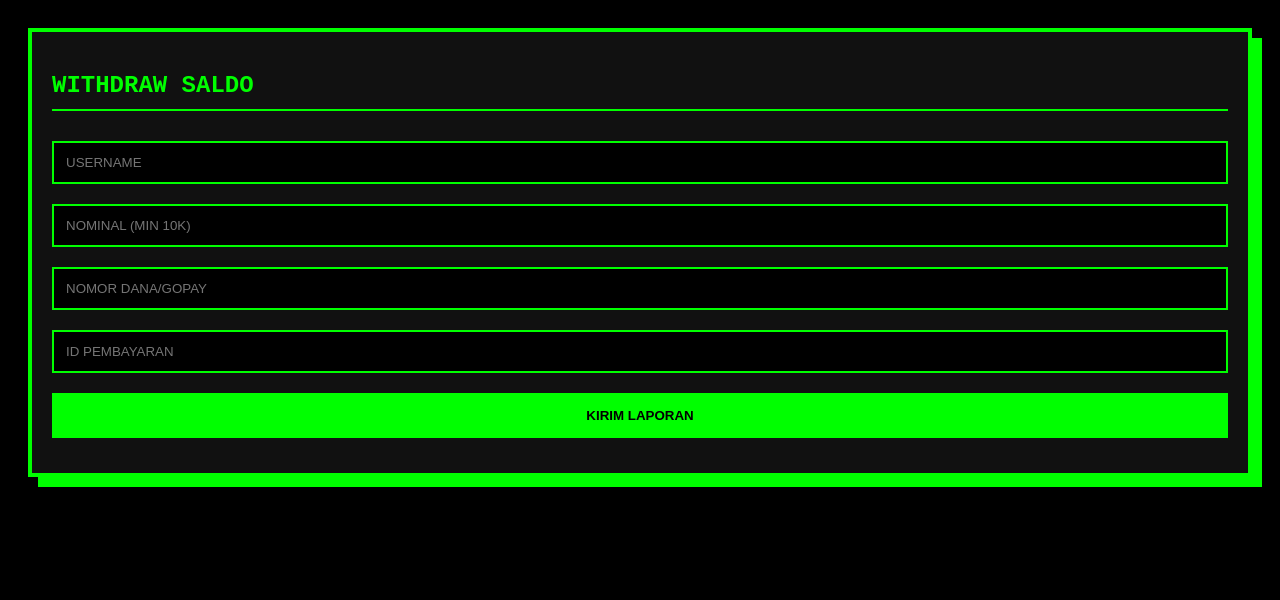
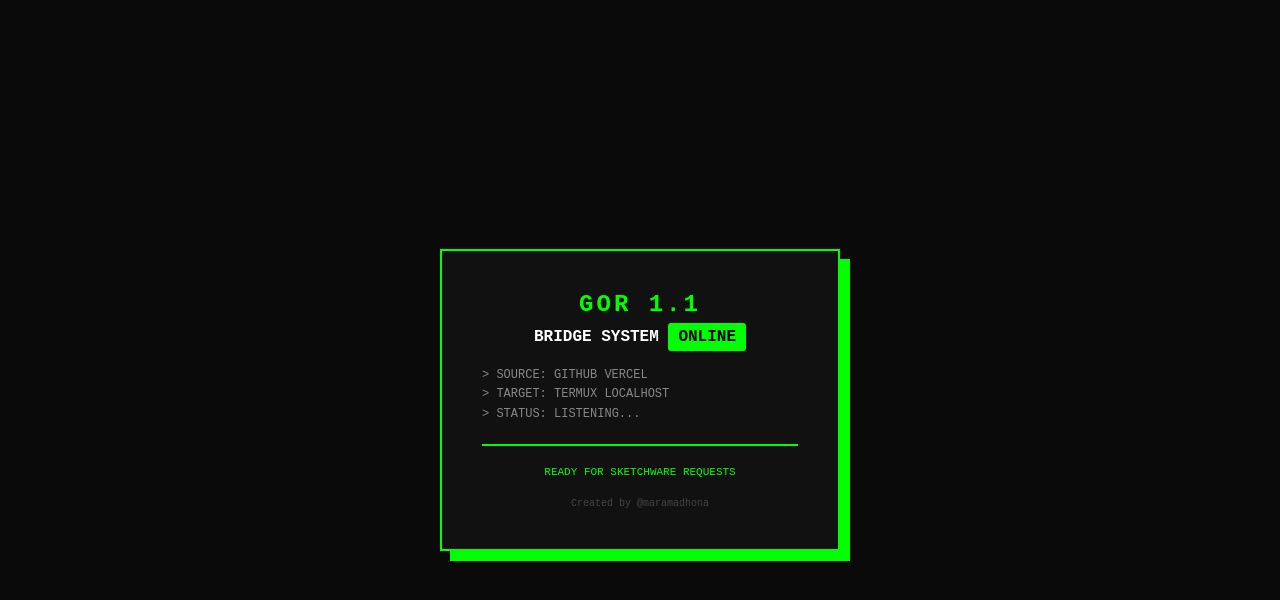
Before and after one commit to candratrirama-cell/Rcloud, a website: page public/index.html in a window 1280 px wide. Drawn offline with Linux system fonts and the light colour scheme.

Commit message:
Update index.html

```diff
--- a/public/index.html
+++ b/public/index.html
@@ -3,58 +3,52 @@
 <head>
     <meta charset="UTF-8">
     <meta name="viewport" content="width=device-width, initial-scale=1.0">
-    <title>GoR 1.1 - Withdraw</title>
+    <title>GoR 1.1 - Network Bridge</title>
     <style>
-        body { font-family: 'Courier New', Courier, monospace; background: #000; color: #0f0; padding: 20px; }
-        .box { border: 4px solid #0f0; padding: 20px; box-shadow: 10px 10px 0px #0f0; background: #111; }
-        h2 { text-transform: uppercase; border-bottom: 2px solid #0f0; padding-bottom: 10px; }
-        input { width: 100%; padding: 12px; margin: 10px 0; background: #000; border: 2px solid #0f0; color: #fff; box-sizing: border-box; }
-        button { width: 100%; padding: 15px; background: #0f0; color: #000; border: none; font-weight: bold; cursor: pointer; text-transform: uppercase; margin-top: 10px; }
-        button:active { transform: translate(4px, 4px); box-shadow: none; }
-        .status { margin-top: 15px; font-size: 0.8em; color: yellow; }
+        * { margin: 0; padding: 0; box-sizing: border-box; }
+        body {
+            background: #0a0a0a;
+            color: #00ff00;
+            font-family: 'Courier New', Courier, monospace;
+            display: flex;
+            align-items: center;
+            justify-content: center;
+            height: 100vh;
+            overflow: hidden;
+        }
+        .container {
+            border: 2px solid #00ff00;
+            padding: 40px;
+            background: #111;
+            box-shadow: 10px 10px 0px #00ff00;
+            text-align: center;
+            max-width: 400px;
+            width: 90%;
+        }
+        h1 { font-size: 24px; margin-bottom: 10px; text-transform: uppercase; letter-spacing: 3px; }
+        .status { color: #fff; font-weight: bold; margin-bottom: 20px; }
+        .badge { background: #00ff00; color: #000; padding: 5px 10px; font-weight: bold; border-radius: 3px; }
+        hr { border: 1px solid #00ff00; margin: 20px 0; }
+        .info { font-size: 12px; text-align: left; color: #888; line-height: 1.6; }
+        .blink { animation: blinker 1s linear infinite; }
+        @keyframes blinker { 50% { opacity: 0; } }
     </style>
 </head>
 <body>
-    <div class="box">
-        <h2>Withdraw Saldo</h2>
-        <input type="text" id="username" placeholder="USERNAME">
-        <input type="number" id="nominal" placeholder="NOMINAL (MIN 10K)">
-        <input type="text" id="norek" placeholder="NOMOR DANA/GOPAY">
-        <input type="text" id="idpay" placeholder="ID PEMBAYARAN">
-        <button onclick="prosesWD()">Kirim Laporan</button>
-        <div id="msg" class="status"></div>
+    <div class="container">
+        <h1>GoR 1.1</h1>
+        <p class="status">BRIDGE SYSTEM <span class="badge">ONLINE</span></p>
+
+        <div class="info">
+            <p>> SOURCE: GITHUB VERCEL</p>
+            <p>> TARGET: TERMUX LOCALHOST</p>
+            <p>> STATUS: <span class="blink">LISTENING...</span></p>
+        </div>
+
+        <hr>
+
+        <p style="font-size: 11px; color: #00ff00;">READY FOR SKETCHWARE REQUESTS</p>
+        <p style="font-size: 10px; color: #444; margin-top: 20px;">Created by @maramadhona</p>
     </div>
-
-    <script>
-        async function prosesWD() {
-            const msg = document.getElementById('msg');
-            const data = {
-                username: document.getElementById('username').value,
-                nominal: document.getElementById('nominal').value,
-                norek: document.getElementById('norek').value,
-                idpay: document.getElementById('idpay').value,
-                saldo: "100.000" // Nanti ganti dengan data dinamis
-            };
-
-            msg.innerText = "Sinking data to Termux...";
-
-            try {
-                const res = await fetch('/api/withdraw', {
-                    method: 'POST',
-                    headers: { 'Content-Type': 'application/json' },
-                    body: JSON.stringify(data)
-                });
-                const result = await res.json();
-
-                if (result.status === 'pending') {
-                    msg.innerText = "BERHASIL! Cek WhatsApp Owner untuk konfirmasi.";
-                } else {
-                    msg.innerText = "GAGAL: " + (result.error || "Server Error");
-                }
-            } catch (e) {
-                msg.innerText = "ERROR: Tidak bisa terhubung ke API.";
-            }
-        }
-    </script>
 </body>
 </html>
```
